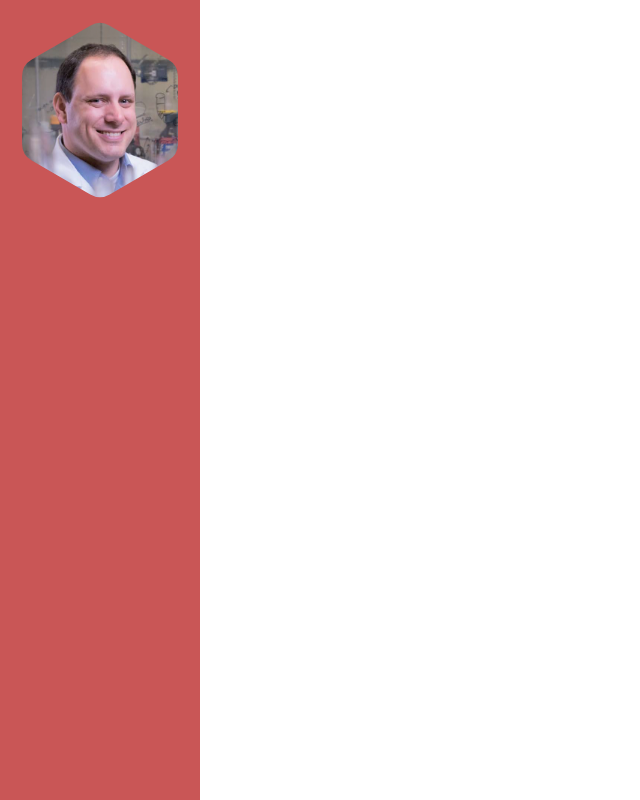
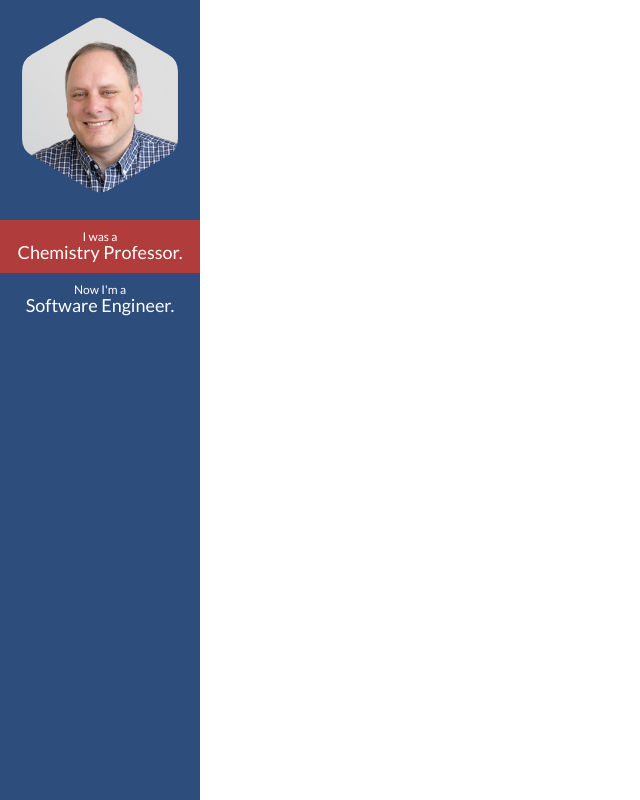
Before and after one commit to tataton/portfolio, a website: page index.html in a window 1280 px wide. Shown: the whole page, without its empty margins (0-640 px from the left). Drawn offline with Linux system fonts and the light colour scheme.

Commit message:
Pre-animation.

```diff
--- a/css/style.css
+++ b/css/style.css
@@ -13,27 +13,66 @@ body {
 }
 
 nav {
-  height: 100%;
-  width: 200px;
   position: fixed;
   z-index: 1;
   top: 0;
   left: 0;
-  background-color: #c95656;
+  height: 100%;
+  width: 200px;
   overflow-x: hidden;
-  padding-top: 20px;
 }
 
-/* Colors: Dusky red: #c95656
-           Matte blue: #2d4d7d */
+.nav-panel {
+  position: absolute;
+  height: 100%;
+  width: 200px;
+  top: 0;
+  padding-top: 15px;
+}
+
+.nav-panel-software {
+  left: 0;
+  background-color: #2d4d7d;
+}
+
+.nav-panel-chemistry {
+  left: -200px;
+  background-color: #b13c3c;
+}
+
+svg.nav-photo {
+  display: block;
+  margin: 0 auto;
+}
+
+.nav-chooser {
+  position: fixed;
+  top: 220px;
+  left: 0px;
+  width: 200px;
+  font-size: 18px;
+  text-align: center;
+}
+
+.nav-chooser-content {
+  padding: 10px 0;
+  line-height: 1.1;
+}
+
+.nav-chooser-prefix {
+  font-size: 12px;
+}
+
+.nav-chooser-software {
+  background-color: #2d4d7d;
+  color: white;
+}
+
+.nav-chooser-chemistry {
+  background-color: #b13c3c;
+  color: white;
+}
 
 section.content-1 {
   background-color: #f29999;
 }
-
-.nav-photo-div {
-  position: relative;
-  margin: 0 auto;
-  width: 180px;
-  height: 180px;
-}
--- a/index.html
+++ b/index.html
@@ -14,7 +14,7 @@
 
 <body>
   <nav>
-    <div class="nav-photo-div">
+    <div class="nav-panel nav-panel-software">
       <svg class="nav-photo" version="1.1" xmlns="http://www.w3.org/2000/svg" xmlns:xlink="http://www.w3.org/1999/xlink"
         width="180" height="180">
         <defs>
@@ -22,12 +22,33 @@
             <path d='M 0.554 0.03125 L 0.879 0.21875 Q 0.933 0.25 0.933 0.3125 L 0.933 0.6875 Q 0.933 0.75 0.879 0.78125 L 0.554 0.96875 Q 0.5 1 0.446 0.96875 L 0.121 0.78125 Q 0.067 0.75 0.067 0.6875 L 0.067 0.3125 Q 0.067 0.25 0.121 0.21875 L 0.446 0.03125 Q 0.5 0 0.554 0.03125 Z' />
           </clipPath>
         </defs>
-        <image xlink:href="img/avatar3.jpg" clip-path="url(#hexagonal)" width="180" height="180" />
+        <image xlink:href="img/taton-software.jpg" clip-path="url(#hexagonal)" width="180" height="180" />
       </svg>
     </div>
-    <div class="nav-chooser"></div>
-    <div class="nav-software"></div>
-    <div class="nav-chemistry"></div>
+    <div class="nav-panel nav-panel-chemistry">
+
+      <svg class="nav-photo" version="1.1" xmlns="http://www.w3.org/2000/svg" xmlns:xlink="http://www.w3.org/1999/xlink"
+        width="180" height="180">
+        <defs>
+          <clipPath id="hexagonal" clipPathUnits="objectBoundingBox">
+            <path d='M 0.554 0.03125 L 0.879 0.21875 Q 0.933 0.25 0.933 0.3125 L 0.933 0.6875 Q 0.933 0.75 0.879 0.78125 L 0.554 0.96875 Q 0.5 1 0.446 0.96875 L 0.121 0.78125 Q 0.067 0.75 0.067 0.6875 L 0.067 0.3125 Q 0.067 0.25 0.121 0.21875 L 0.446 0.03125 Q 0.5 0 0.554 0.03125 Z' />
+          </clipPath>
+        </defs>
+        <image xlink:href="img/taton-chemist.jpg" clip-path="url(#hexagonal)" width="180" height="180" />
+      </svg>
+    </div>
+
+    <div class="nav-chooser">
+      <div class="nav-chooser-chemistry nav-chooser-content">
+        <p class="nav-chooser-prefix">I was a</p>
+        <p>Chemistry Professor.</p>
+      </div>
+      <div class="nav-chooser-software nav-chooser-content">
+        <p class="nav-chooser-prefix">Now I'm a</p>
+        <p>Software Engineer.</p>
+      </div>
+    </div>
+
   </nav>
 </body>
 
```
Also changed, not shown: img/avatar.jpg (deleted), img/taton-chemist.jpg (renamed from img/avatar3.jpg), img/taton-software.jpg (renamed from img/avatar2.jpg).
